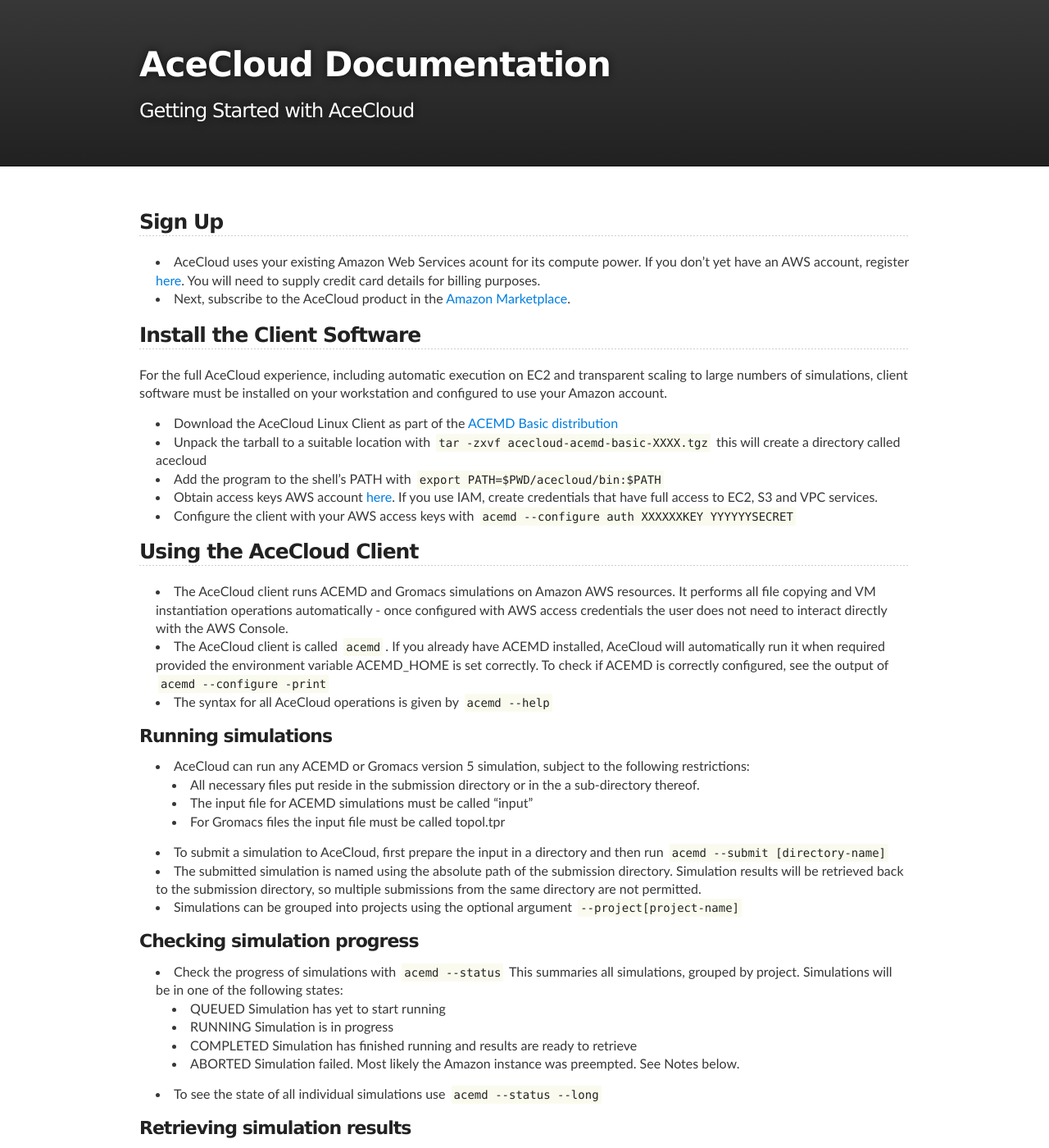
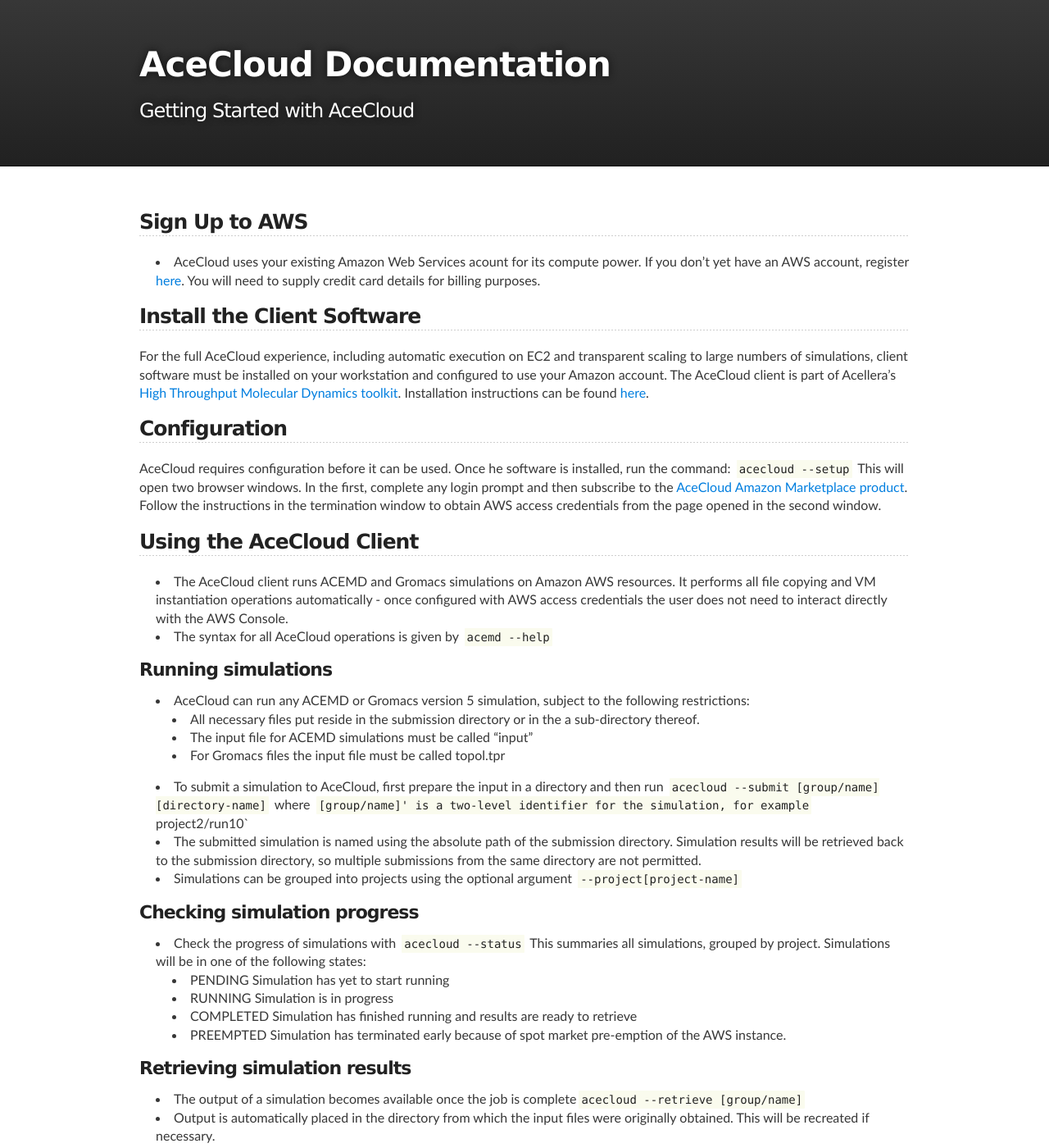
Before and after one commit to Acellera/docs.acellera.com, a Jekyll site: the page built from acecloud/index.md, in a window 1280 px wide and 1400 px high. Shown: the whole window at 82% size. Built offline with Jekyll 4.4.1, drawn with Linux system fonts in a browser that asks for light colours; some of the changed text lies outside the part shown.

Commit message:
update acecloud docs

````diff
--- a/acecloud/index.md
+++ b/acecloud/index.md
@@ -6,41 +6,25 @@
 ---
 
 
-## Sign Up
+## Sign Up to AWS
 
 * AceCloud uses your existing Amazon Web Services acount for its compute power. If you don't yet have an AWS account, register <a href="http://aws.amazon.com/">here</a>. You will need to supply credit card details for billing purposes.
-* Next, subscribe to the AceCloud product in the <a href="https://aws.amazon.com/marketplace/pp/B00Q5ECSOG">Amazon Marketplace</a>.
 
-<!--
-## Quick Start
-
-* If you just want to run a single simulation, or quickly test performance then simply start a single instance of AceCloud via the Marketplace or EC2 Console.
-* Log in using your selected EC2 keypair and the username "ec2-user", using, for example
-```ssh -i private.key.pem ec2user@[instance-host-name]```
-* Copy simulation input files to the running instance, using scp, for example:
-```scp -i private-key.pem -r [inputdirectory] ec2-user@[instance-host-name]:.```
-* Run ACEMD or Gromacs directly on the command line with "acemd" or "mdrun".
--->
 
 ## Install the Client Software
 
-For the full AceCloud experience, including automatic execution on EC2 and transparent scaling to large numbers of simulations, client software must be installed on your workstation and configured to use your Amazon account.
+For the full AceCloud experience, including automatic execution on EC2 and transparent scaling to large numbers of simulations, client software must be installed on your workstation and configured to use your Amazon account. The AceCloud client is part of Acellera's <a href="https://www.htmd.org">High Throughput Molecular Dynamics toolkit</a>. Installation instructions can be found <a href="https://www.htmd.org/download.html">here</a>.
 
-* Download the AceCloud Linux Client as part of the <a href="http://www.acellera.com/products/molecular-dynamics-software-gpu-acemd/getacemd/">ACEMD Basic distribution</a>
-* Unpack the tarball to a suitable location with
-```tar -zxvf acecloud-acemd-basic-XXXX.tgz```
-this will create a directory called acecloud
-* Add the program to the shell's PATH with
-```export PATH=$PWD/acecloud/bin:$PATH```
-* Obtain access keys AWS account <a href="https://console.aws.amazon.com/iam/home?nc2=h_m_sc#security_credential">here</a>. If you use IAM, create credentials that have full access to EC2, S3 and VPC services.
-* Configure the client with your AWS access keys with
-```acemd --configure auth XXXXXXKEY YYYYYYSECRET```
+## Configuration
+
+AceCloud requires configuration before it can be used. Once he software is installed, run the command:
+```acecloud --setup```
+This will open two browser windows. In the first, complete any login prompt and then subscribe to the <a href="https://aws.amazon.com/marketplace/pp/B01N3SBK3Z">AceCloud Amazon Marketplace product</a>.
+Follow the instructions in the termination window to obtain AWS access credentials from the page opened in the second window.
 
 ## Using the AceCloud Client
 
 * The AceCloud client runs ACEMD and Gromacs simulations on Amazon AWS resources. It performs all file copying and VM instantiation operations automatically - once configured with AWS access credentials the user does not need to interact directly with the AWS Console.
-* The AceCloud client is called ```acemd```. If you already have ACEMD installed, AceCloud will automatically run it when required provided the environment variable ACEMD_HOME is set correctly. To check if ACEMD is correctly configured, see the output of
-```acemd --configure -print```
 * The syntax for all AceCloud operations is given by
 ```acemd --help```
 
@@ -53,36 +37,34 @@
 
 
 * To submit a simulation to AceCloud, first prepare the input in a directory and then run
-```acemd --submit  [directory-name]```
+```acecloud --submit  [group/name] [directory-name]```
+where `[group/name]' is a two-level identifier for the simulation, for example `project2/run10`
 * The submitted simulation is named using the absolute path of the submission directory. Simulation results will be retrieved back to the submission directory, so multiple submissions from the same directory are not permitted.
 * Simulations can be grouped into projects using the optional argument ```--project[project-name]```
 
 ### Checking simulation progress
 
 * Check the progress of simulations with
-```acemd --status```
+```acecloud --status```
 This summaries all simulations, grouped by project. Simulations will be in one of the following states:
-  * QUEUED Simulation has yet to start running
+  * PENDING Simulation has yet to start running
   * RUNNING Simulation is in progress
   * COMPLETED Simulation has finished running and results are ready to retrieve
-  * ABORTED Simulation failed. Most likely the Amazon instance was preempted. See Notes below.
-* To see the state of all individual simulations use
-```acemd --status --long```
+  * PREEMPTED Simulation has terminated early because of spot market pre-emption of the AWS instance.
 
 
 ### Retrieving simulation results
 
-* The output of a simulation becomes available once the job is complete```acemd --retrieve```
+* The output of a simulation becomes available once the job is complete```acecloud --retrieve [group/name]```
 * Output is automatically placed in the directory from which the input files were originally obtained. This will be recreated if necessary.
-* The default behaviour is to make a single pass and then exit. If run with the flag --loop the client will run indefinitely and retrieve files as soon as they become available. It can be terminated with Ctrl-C.
 
 
 
 ### Important Notes
 
 * We recommend running short (<3day) simulations with frequent restarts, rather than one long simulation. There are several reasons for this:
-  * AceCloud uses <a href="http://aws.amazon.com/ec2/purchasing-options/spot-instances/">AWS Spot Instances</a>. Spot instance pricing is variable depending on demand. Rarely, in times of peak demand the spot price may exceed the default AceCloud bid price of 0.70$ and running simulations may be aborted and results lost.  The bid price is set with
-```acemd --configure rate [rate in USD]```
+  * AceCloud uses <a href="http://aws.amazon.com/ec2/purchasing-options/spot-instances/">AWS Spot Instances</a>. Spot instance pricing is variable depending on demand. Rarely, in times of peak demand the spot price may exceed the default AceCloud bid price of 0.70$ and running simulations may be aborted and results lost.  Current spot pricing can be displayed with ```acecloud --print-spots```
+
 The price that you pay is the current spot price, not the price you have set as the maximum bid.
   * The total ouput of an AceCloud simulation is limited to 1GB. No check is made that this has been exceeded, please ensure that you have configured the simulation correctly to not exceed this.
 * AWS accounts have a default limit of 10 concurrent spot instances. If you need to run more instances, higher limits can be requested per-region via the AWS Console <a href="https://console.aws.amazon.com/ec2/v2/home?region=us-west-2#Limits">here</a>
````
